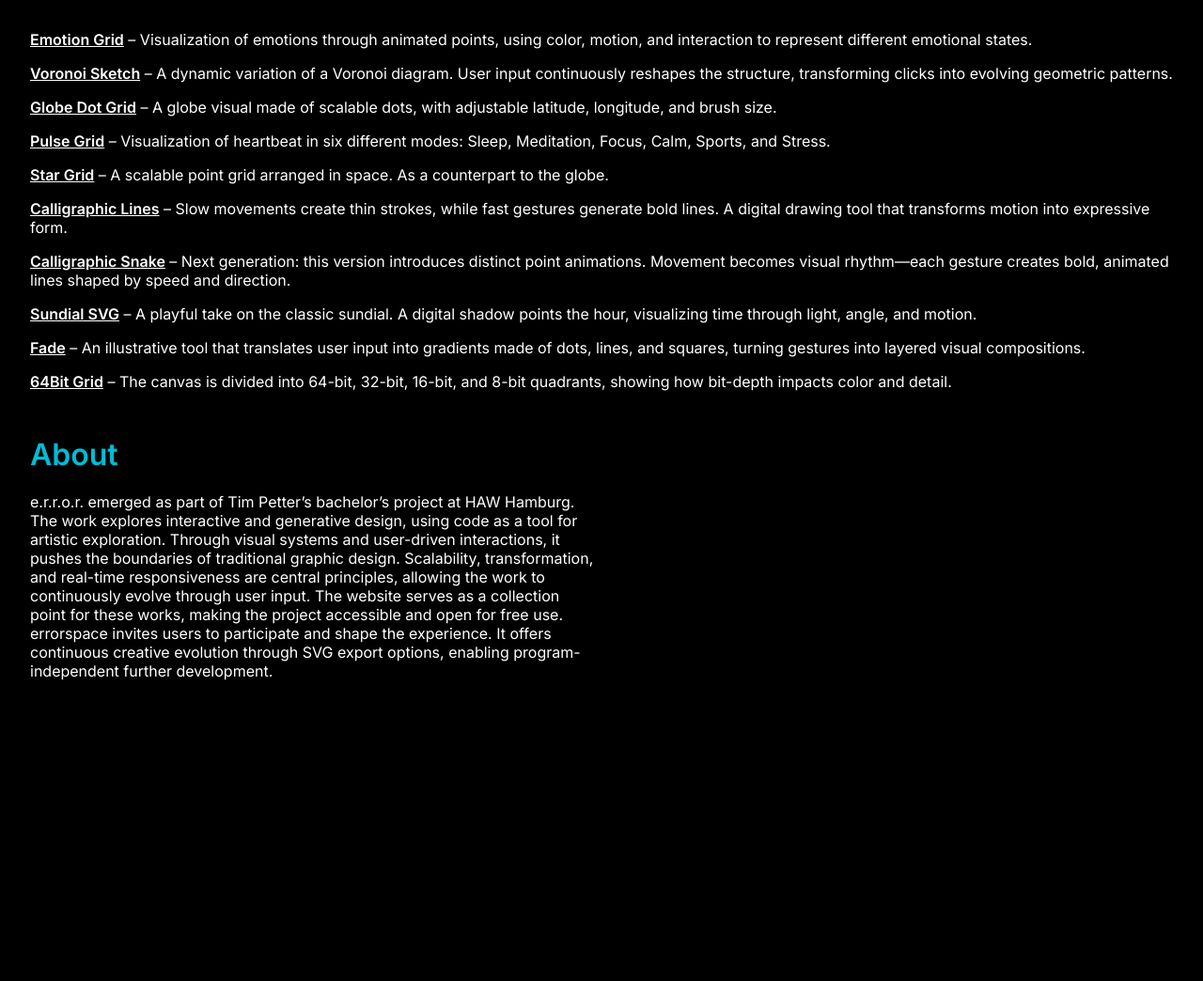
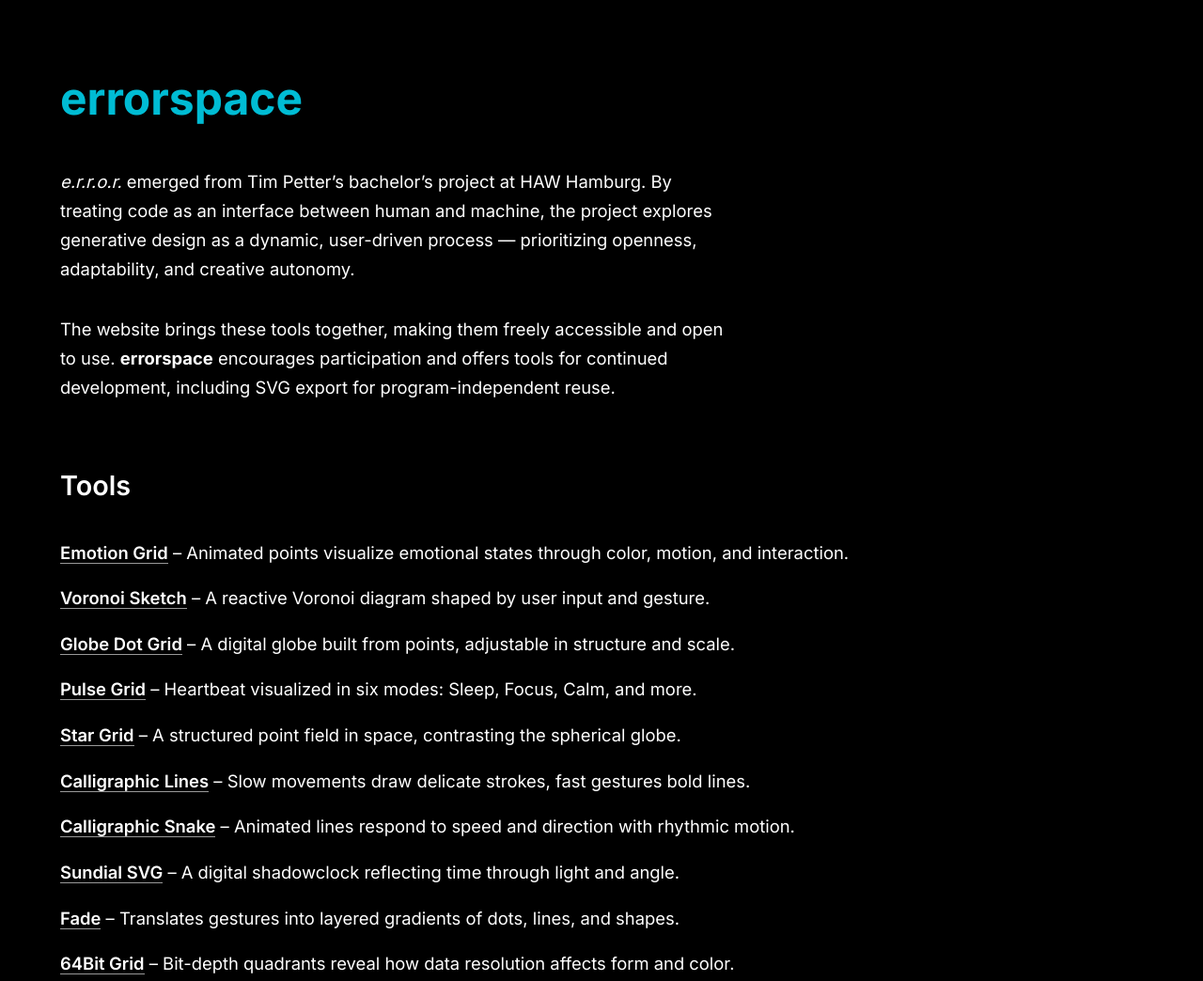
Before and after one commit to Timtxt/error, a plain HTML site: page index.html in a window 1280 px wide. Shown: the top 1044 px of the page at 94% size. Before the commit the page ends 800 px from the top, so only its background shows below. Drawn offline with Linux system fonts and the light colour scheme.

Commit message:
Update index.html

```diff
--- a/index.html
+++ b/index.html
@@ -1,93 +1,104 @@
 <!DOCTYPE html>
 <html lang="en">
 <head>
-  <meta charset="UTF-8">
+  <meta charset="UTF-8" />
   <title>errorspace</title>
+  <link href="https://fonts.googleapis.com/css2?family=Inter:wght@400;600;700&display=swap" rel="stylesheet">
+  <style>
+    :root {
+      --bg: #000;
+      --text: #fff;
+      --accent: #00bcd4;
+      --muted: #999;
+    }
 
-  <!-- Inter Font -->
-  <link href="https://fonts.googleapis.com/css2?family=Inter:wght@400;600&display=swap" rel="stylesheet">
-
-  <style>
     body {
       font-family: 'Inter', sans-serif;
-      background: #000000;
-      margin: 2rem;
-      color: #ffffff;
+      background: var(--bg);
+      color: var(--text);
+      margin: 4rem;
+      line-height: 1.7;
+      font-size: 1.15rem;
+    }
+
+    h1 {
+      font-size: 3rem;
+      font-weight: 700;
+      color: var(--accent);
+      margin-bottom: 2rem;
+    }
+
+    h2 {
+      font-size: 1.8rem;
+      font-weight: 600;
+      margin-top: 4rem;
+      margin-bottom: 1rem;
+      color: var(--text);
+    }
+
+    p {
+      max-width: 720px;
+      margin-bottom: 2rem;
+      font-weight: 400;
     }
 
     ul {
-      list-style-type: none;
-      padding-left: 0;
+      list-style: none;
+      padding: 0;
+      margin: 2rem 0;
+      line-height: 1.6;
     }
 
     li {
-      margin-bottom: 1rem;
+      margin-bottom: 1.2rem;
     }
 
     a {
-      color: #ffffff;
-      text-decoration: underline;
+      color: var(--text);
       font-weight: 600;
-      transition: color 0.3s;
+      text-decoration: none;
+      border-bottom: 1px solid var(--muted);
+      transition: color 0.3s ease, border-color 0.3s ease;
     }
 
     a:hover {
-      color: #999999;
+      color: var(--muted);
+      border-color: var(--text);
     }
 
-    h1 {
-      color: #00bcd4;
-      margin-top: 3rem;
-    }
-
-    p {
-      max-width: 600px;
-      margin-bottom: 1.5rem;
+    .footer {
+      margin-top: 5rem;
+      font-size: 1rem;
+      color: var(--muted);
     }
   </style>
 </head>
-
 <body>
 
+  <h1>errorspace</h1>
+
+  <p><em>e.r.r.o.r.</em> emerged from Tim Petter’s bachelor’s project at HAW Hamburg. By treating code as an interface between human and machine, the project explores generative design as a dynamic, user-driven process — prioritizing openness, adaptability, and creative autonomy.</p>
+
+  <p>The website brings these tools together, making them freely accessible and open to use. <strong>errorspace</strong> encourages participation and offers tools for continued development, including SVG export for program-independent reuse.</p>
+
+  <h2>Tools</h2>
   <ul>
-    <li>
-      <a href="https://emotionssvg.netlify.app/" target="_blank">Emotion Grid</a> – Visualization of emotions through animated points, using color, motion, and interaction to represent different emotional states.
-    </li>
-    <li>
-      <a href="https://voronoitool.netlify.app/" target="_blank">Voronoi Sketch</a> – A dynamic variation of a Voronoi diagram. User input continuously reshapes the structure, transforming clicks into evolving geometric patterns.
-    </li>
-    <li>
-      <a href="https://globussvg.netlify.app/" target="_blank">Globe Dot Grid</a> – A globe visual made of scalable dots, with adjustable latitude, longitude, and brush size.
-    </li>
-    <li>
-      <a href="https://pulsesvg.netlify.app/" target="_blank">Pulse Grid</a> – Visualization of heartbeat in six different modes: Sleep, Meditation, Focus, Calm, Sports, and Stress.
-    </li>
-    <li>
-      <a href="https://stargridsvg.netlify.app/" target="_blank">Star Grid</a> – A scalable point grid arranged in space. As a counterpart to the globe.
-    </li>
-    <li>
-      <a href="https://app.netlify.com/sites/callygraphic/" target="_blank">Calligraphic Lines</a> – Slow movements create thin strokes, while fast gestures generate bold lines. A digital drawing tool that transforms motion into expressive form.
-    </li>
-    <li>
-      <a href="https://wurmy.netlify.app/" target="_blank">Calligraphic Snake</a> – Next generation: this version introduces distinct point animations. Movement becomes visual rhythm—each gesture creates bold, animated lines shaped by speed and direction.
-    </li>
-    <li>
-      <a href="https://app.netlify.com/sites/sundialsvg/" target="_blank">Sundial SVG</a> – A playful take on the classic sundial. A digital shadow points the hour, visualizing time through light, angle, and motion.
-    </li>
-    <li>
-      <a href="https://fadetool.netlify.app/" target="_blank">Fade</a> – An illustrative tool that translates user input into gradients made of dots, lines, and squares, turning gestures into layered visual compositions.
-    </li>
-    <li>
-      <a href="https://64bitgrid.netlify.app/" target="_blank">64Bit Grid</a> – The canvas is divided into 64-bit, 32-bit, 16-bit, and 8-bit quadrants, showing how bit-depth impacts color and detail.
-    </li>
+    <li><strong><a href="https://emotionssvg.netlify.app/" target="_blank">Emotion Grid</a></strong> – Animated points visualize emotional states through color, motion, and interaction.</li>
+    <li><strong><a href="https://voronoitool.netlify.app/" target="_blank">Voronoi Sketch</a></strong> – A reactive Voronoi diagram shaped by user input and gesture.</li>
+    <li><strong><a href="https://globussvg.netlify.app/" target="_blank">Globe Dot Grid</a></strong> – A digital globe built from points, adjustable in structure and scale.</li>
+    <li><strong><a href="https://pulsesvg.netlify.app/" target="_blank">Pulse Grid</a></strong> – Heartbeat visualized in six modes: Sleep, Focus, Calm, and more.</li>
+    <li><strong><a href="https://stargridsvg.netlify.app/" target="_blank">Star Grid</a></strong> – A structured point field in space, contrasting the spherical globe.</li>
+    <li><strong><a href="https://app.netlify.com/sites/callygraphic/" target="_blank">Calligraphic Lines</a></strong> – Slow movements draw delicate strokes, fast gestures bold lines.</li>
+    <li><strong><a href="https://wurmy.netlify.app/" target="_blank">Calligraphic Snake</a></strong> – Animated lines respond to speed and direction with rhythmic motion.</li>
+    <li><strong><a href="https://app.netlify.com/sites/sundialsvg/" target="_blank">Sundial SVG</a></strong> – A digital shadowclock reflecting time through light and angle.</li>
+    <li><strong><a href="https://fadetool.netlify.app/" target="_blank">Fade</a></strong> – Translates gestures into layered gradients of dots, lines, and shapes.</li>
+    <li><strong><a href="https://64bitgrid.netlify.app/" target="_blank">64Bit Grid</a></strong> – Bit-depth quadrants reveal how data resolution affects form and color.</li>
   </ul>
 
-  <h1>About</h1>
-  <p>
-    </em>e.r.r.o.r. emerged as part of Tim Petter’s bachelor’s project at HAW Hamburg. The work explores interactive and generative design, using code as a tool for artistic exploration. Through visual systems and user-driven interactions, it pushes the boundaries of traditional graphic design. Scalability, transformation, and real-time responsiveness are central principles, allowing the work to continuously evolve through user input.
-
-The website serves as a collection point for these works, making the project accessible and open for free use. errorspace invites users to participate and shape the experience. It offers continuous creative evolution through SVG export options, enabling program-independent further development.
-  </p>
+  <div class="footer">
+    Special thanks to Prof. Pierre Pané-Farré and Simon Thiefes for your support and feedback.<br />
+    &copy; Tim Petter, 2025
+  </div>
 
 </body>
 </html>
```
